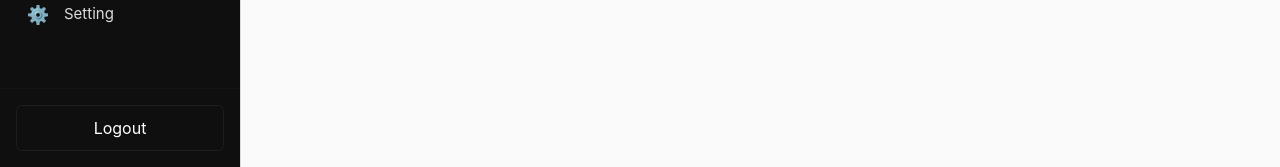
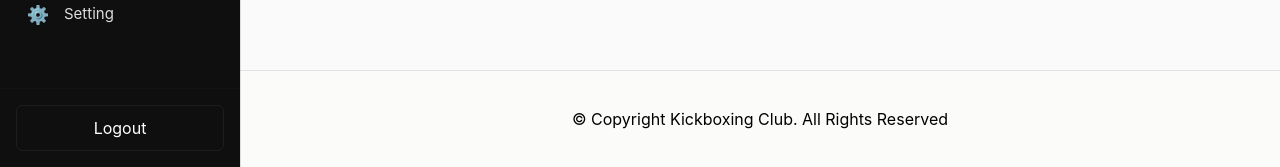
Before and after one commit to developeritexpert/Kick-Boxing-Club, a Next.js app: page /admin/users in a window 1280 px wide. Shown: the part 633-800 px from the top of the page. Built offline with nearby package versions, Linux system fonts and the light colour scheme; no server answers.

Commit message:
changes in footer

```diff
--- a/app/globals.css
+++ b/app/globals.css
@@ -8,8 +8,7 @@ body {
     padding: 0;
 }
 
-#__next,
-main {
+#__next{
     min-height: 100%;
 }
 
--- a/styles/dashboard.css
+++ b/styles/dashboard.css
@@ -212,7 +212,6 @@ body,
 .content-area {
     padding: 28px 34px;
     flex: 1;
-    overflow-y: auto;
 }
 
 /* small spacer to align title when header present */
@@ -304,8 +303,8 @@ body,
 .dashboard-footer {
     text-align: center;
     color: #000000;
-    background: #fff;
-    border-top: 1px solid #eee;
+    background: #FBFBF9;
+    border-top: 1px solid #0000001A;
     padding: 40px 22px;
     font-size: 16px;
     font-weight: 400;
```
